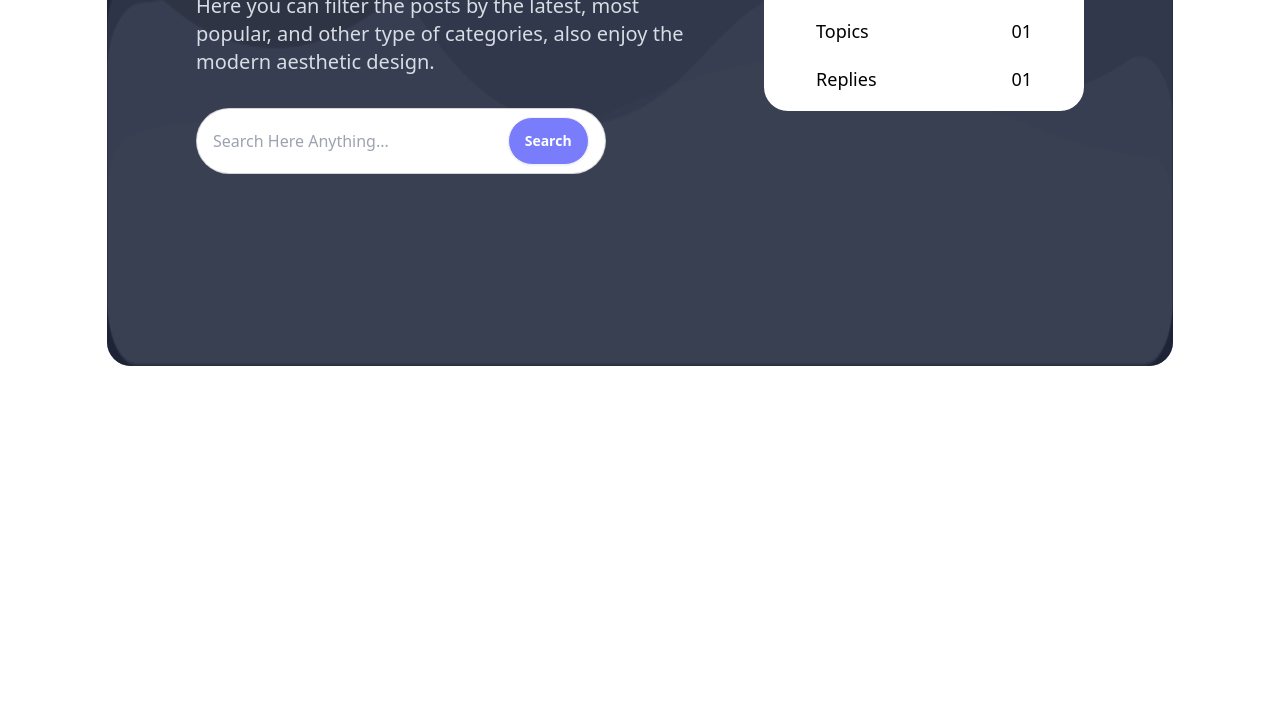
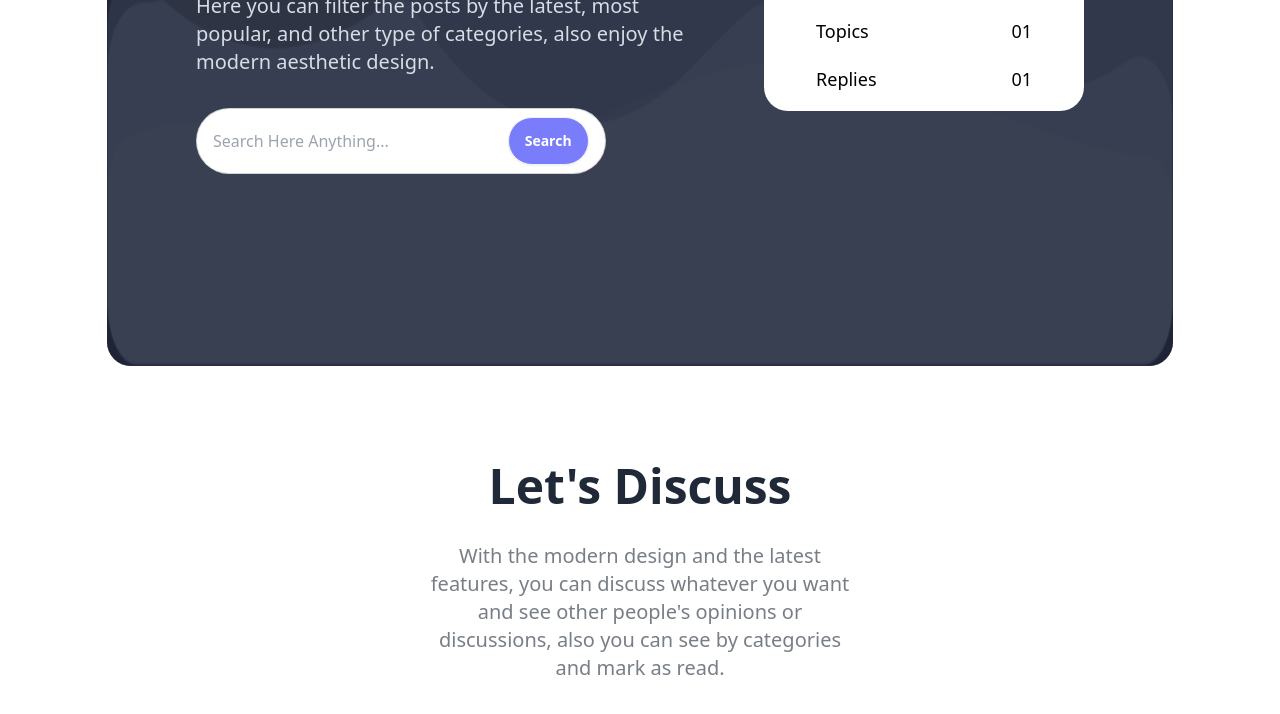
Before and after one commit to Imamasharmeen/Retro-Forum, a plain HTML site: page index.html in a window 1280 px wide. Shown: the part 480-1194 px from the top of the page. Before the commit the page ends 846 px from the top, so only its background shows below. Drawn offline with nearby package versions, Linux system fonts and the light colour scheme.

Commit message:
Added Discussion section

```diff
--- a/index.html
+++ b/index.html
@@ -107,6 +107,20 @@
         </div>
       </div>
     </section>
+
+    <!-- discussion section -->
+    <section class="container mx-auto w-11/12 lg:w-10/12 my-12 lg:my-24">
+      <div class="flex lg:w-2/5 mx-auto flex-col items-center justify-center space-y-8 lg:my-12">
+        <h2 class="text-3xl lg:text-5xl font-bold text-center">
+          Let's Discuss
+        </h2>
+        <p class="opacity-60 text-center lg:text-xl">
+          With the modern design and the latest features, you can discuss
+          whatever you want and see other people's opinions or discussions,
+          also you can see by categories and mark as read.
+        </p>
+      </div>
+    </section>
   </main>
   <script src="script.js"></script>
 </body>
```
